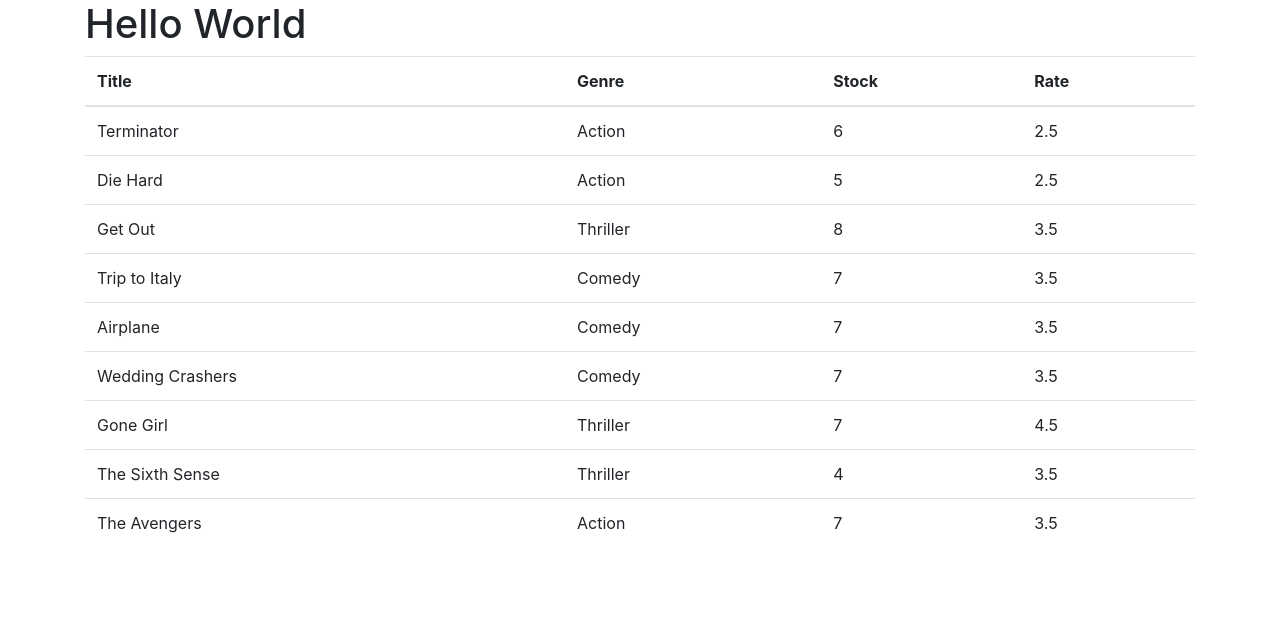
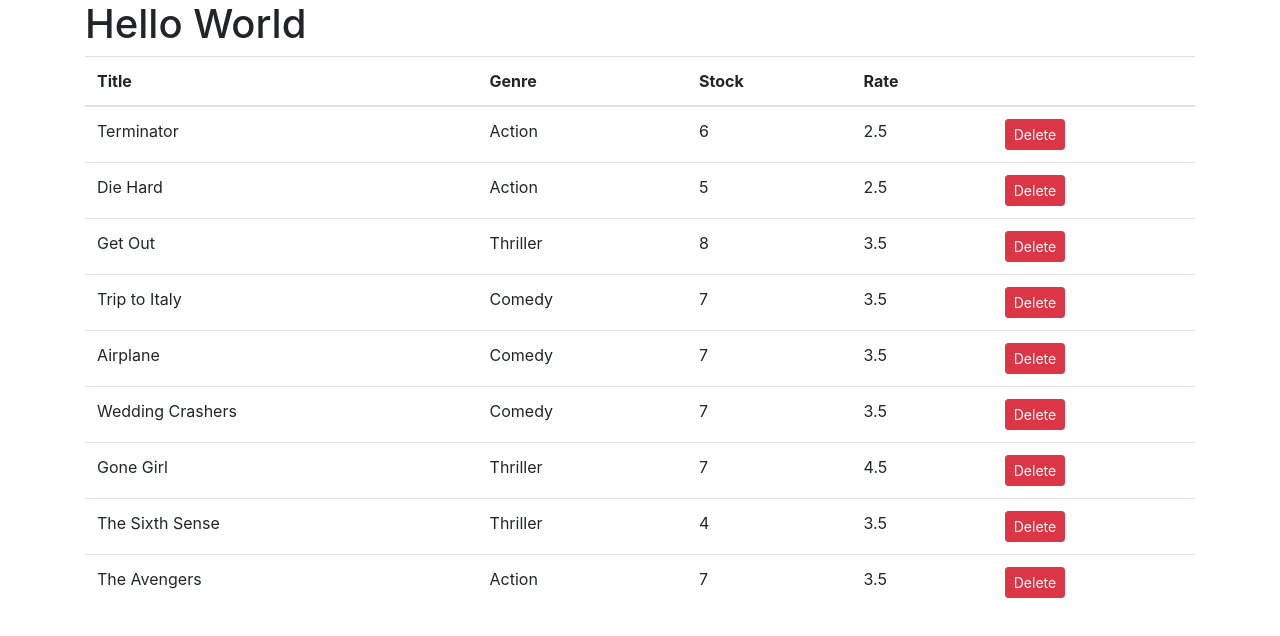
Before and after one commit to kapiljhajhria/vidly_react, a React (Create React App) app: page / in a window 1280 px wide. Shown: the top 636 px of the page. Built offline with nearby package versions, Linux system fonts and the light colour scheme.

Commit message:
deleting movies implemented

```diff
--- a/src/components/movies.jsx
+++ b/src/components/movies.jsx
@@ -6,7 +6,11 @@
         movies: getMovies(),
     }
     handleDelete = movie => {
-
+        const moviesArray = this.state.movies.filter(m=>m._id!==movie._id);
+        // console.log(movie)
+        this.setState({
+            movies:moviesArray
+        })
     }
 
     render() {
@@ -18,14 +22,18 @@
                     <th>Genre</th>
                     <th>Stock</th>
                     <th>Rate</th>
+                    <th></th>
                 </tr>
                 </thead>
                 <tbody>
-                {this.state.movies.map(movie => <tr>
+                {this.state.movies.map(movie => <tr key={movie._id}>
                     <td>{movie.title}</td>
                     <td>{movie.genre.name}</td>
                     <td>{movie.numberInStock}</td>
                     <td>{movie.dailyRentalRate}</td>
+                    <td>
+                        <button onClick={()=>this.handleDelete(movie)} className="btn btn-danger btn-sm">Delete</button>
+                    </td>
                 </tr>)}
                 </tbody>
             </table>
```
